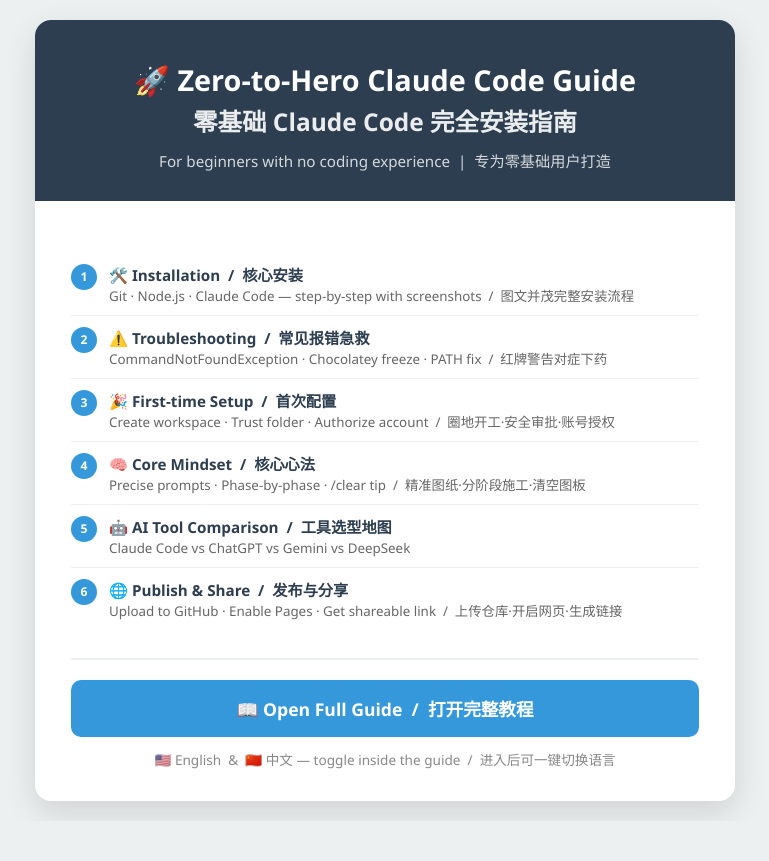
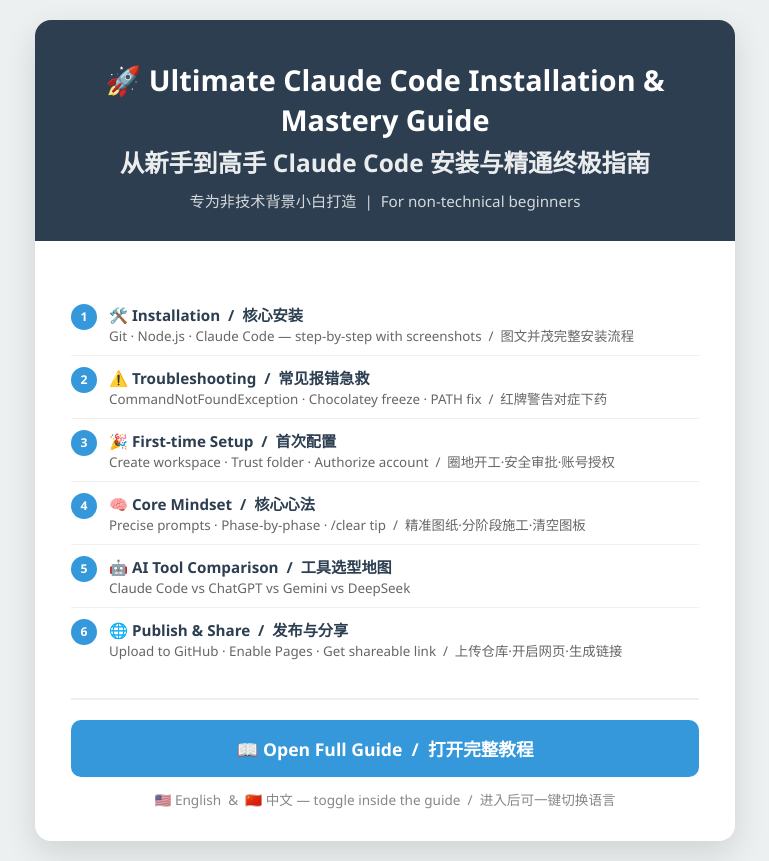
Before and after one commit to skyisthelimit111/claudecodeinstallguide, a plain HTML site: page index.html in a window 1280 px wide. Shown: the whole page, without its empty margins (255-1024 px from the left). Before the commit the page ends 821 px from the top, so only its background shows below. Drawn offline with Linux system fonts and the light colour scheme.

Commit message:
Add files via upload

```diff
--- a/index.html
+++ b/index.html
@@ -28,8 +28,8 @@
 <body>
 <div class="card">
     <div class="hero">
-        <h1>🚀 Zero-to-Hero Claude Code Guide<br><span style="font-size:0.85em; opacity:0.9;">零基础 Claude Code 完全安装指南</span></h1>
-        <p>For beginners with no coding experience &nbsp;|&nbsp; 专为零基础用户打造</p>
+        <h1>🚀 Ultimate Claude Code Installation &amp; Mastery Guide<br><span style="font-size:0.85em; opacity:0.9;">从新手到高手 Claude Code 安装与精通终极指南</span></h1>
+        <p>专为非技术背景小白打造 &nbsp;|&nbsp; For non-technical beginners</p>
     </div>
     <div class="body">
         <ul class="chapters">
```
Also changed, not shown: 1 other file.
